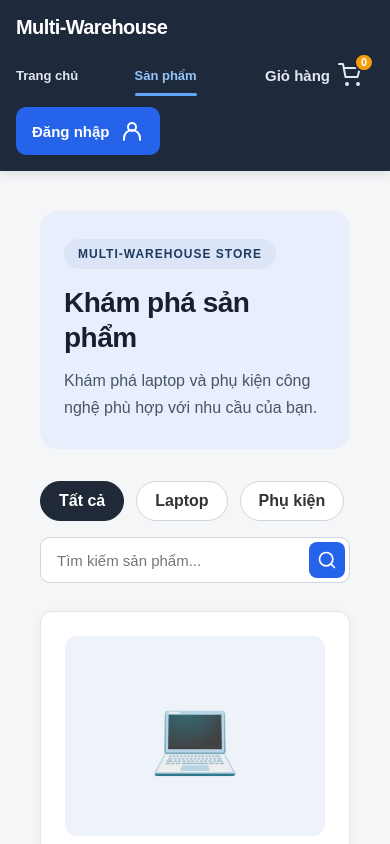
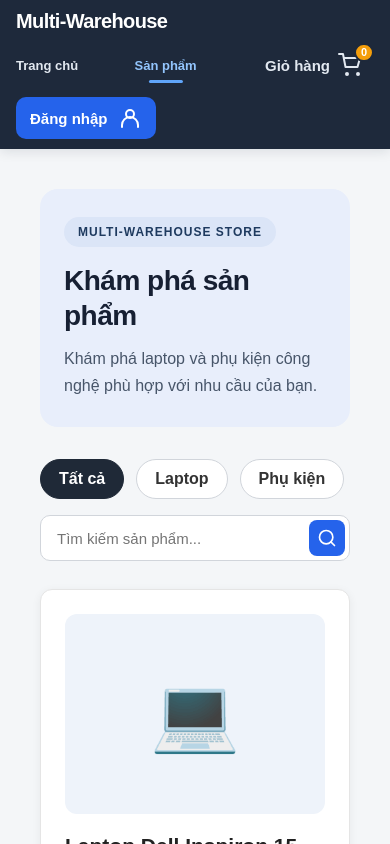
Before and after one commit to vuminhson87/multi-warehouse-e-commerce-inventory-control-system, a React (Vite) app: page /products in a window 390 px wide. Shown: the top 844 px of the page. Built offline with nearby package versions, Linux system fonts and the light colour scheme.

Commit message:
style: refine customer header spacing and navigation underline

```diff
--- a/src/components/CustomerHeader.css
+++ b/src/components/CustomerHeader.css
@@ -2,11 +2,11 @@
 
 .customer-header {
     width: 100%;
-    min-height: 80px;
+    min-height: 60px;
     display: flex;
     align-items: center;
     gap: 32px;
-    padding: 16px 48px;
+    padding: 6px 48px;
     background: #1e293b;
     color: #ffffff;
     box-shadow: 0 2px 12px rgba(15, 23, 42, 0.12);
@@ -34,20 +34,18 @@
 /* Search */
 
 .header-search {
-    position: relative;
+    position: absolute;
     flex: 0 1 520px;
     width: 100%;
     min-width: 160px;
     max-width: 520px;
-
-    position: absolute;
     left: 50%;
     transform: translateX(-50%);
 }
 
 .header-search input {
     width: 100%;
-    padding: 13px 56px 13px 18px;
+    padding: 10px 56px 10px 18px;
     border: 2px solid transparent;
     border-radius: 10px;
     outline: none;
@@ -74,8 +72,8 @@
     align-items: center;
     justify-content: center;
 
-    width: 40px;
-    height: 40px;
+    width: 34px;
+    height: 34px;
 
     border: none;
     border-radius: 8px;
@@ -132,12 +130,13 @@
 .header-nav a.active::after {
     content: '';
     position: absolute;
-    bottom: -5px;
-    left: 0;
-    width: 100%;
+    bottom: -2px;
+    left: 50%;
+    width: 55%;
     height: 3px;
     border-radius: 3px;
     background: #60a5fa;
+    transform: translateX(-50%);
 }
 
 /* Responsive */
@@ -145,8 +144,8 @@
 @media (max-width: 1100px) {
     .customer-header {
         flex-wrap: wrap;
-        gap: 16px;
-        padding: 16px 24px;
+        gap: 12px;
+        padding: 10px 24px;
     }
 
     .header-search {
@@ -170,7 +169,7 @@
 
 @media (max-width: 640px) {
     .customer-header {
-        padding: 16px;
+        padding: 10px 16px;
     }
 
     .header-logo a {
@@ -246,7 +245,7 @@
     justify-content: center;
     gap: 10px;
 
-    padding: 12px 16px;
+    padding: 9px 14px;
     border-radius: 10px;
 
     background: #2563eb;
```
